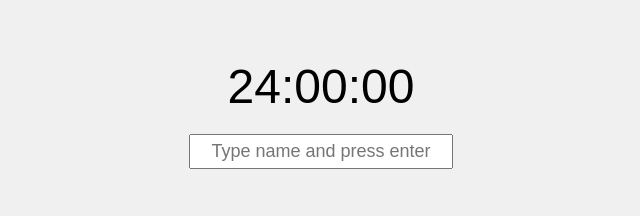
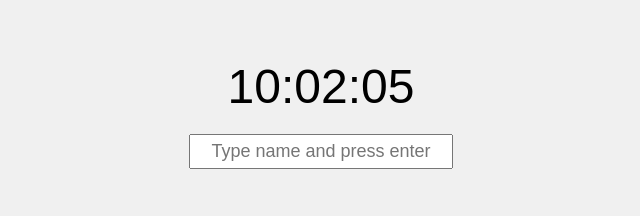
Before and after one commit to scholtzk/MegaTag, a plain HTML site: page index.html in a window 1280 px wide. Shown: the part 240-456 px from the top of the page, 319-959 px from the left. Drawn offline with Linux system fonts and the light colour scheme; no server answers.

Commit message:
Update index.html

```diff
--- a/index.html
+++ b/index.html
@@ -112,11 +112,8 @@ function updateTimer() {
     if (gameEnded) return;
 
     const now = new Date();
-    const endTime = new Date(now.getFullYear(), now.getMonth(), now.getDate(), 17, 5, 0); // 5:05 PM
-    if (now > endTime) {
-        endTime.setDate(endTime.getDate() + 1); // If it's past 5:05 PM, set end time to tomorrow
-    }
-    const timeLeft = Math.max(Math.floor((midnight - now) / 1000), 0);
+    const endTime = new Date(now.getFullYear(), now.getMonth(), now.getDate(), 17, 10, 0); // 5:10 PM
+    const timeLeft = Math.max(Math.floor((endTime - now) / 1000), 0);
 
     const hours = Math.floor(timeLeft / 3600);
     const minutes = Math.floor((timeLeft % 3600) / 60);
```
